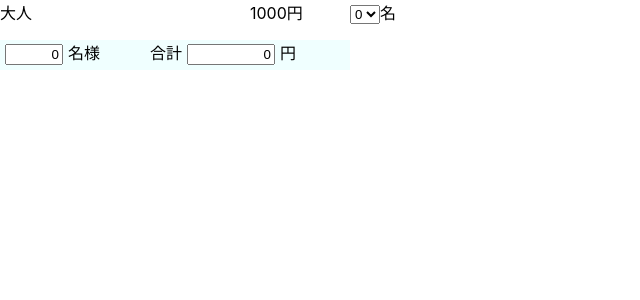
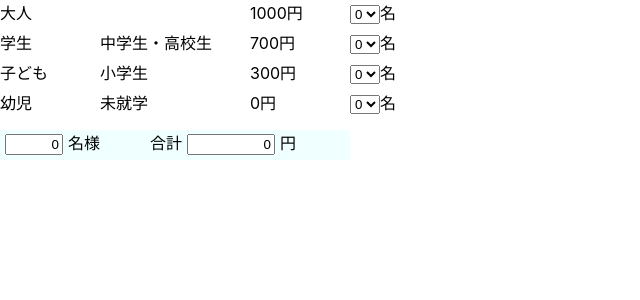
Before and after one commit to muchiyama/static_web_apps, a React (Create React App) app in the folder my_react_apps/: page /tutrial in a window 1280 px wide. Shown: the top 300 px of the page, without its empty margins (0-640 px from the left). Built offline with nearby package versions, Linux system fonts and the light colour scheme.

Commit message:
チュートリアル完成

```diff
--- a/my_react_apps/src/tutrial/Tutrial.tsx
+++ b/my_react_apps/src/tutrial/Tutrial.tsx
@@ -2,17 +2,22 @@ import React from 'react'
 // import ReactDOM from 'react-dom'
 
 import './Tutrial.css'
-import { DetailProps } from './TutrialTypes'
+import { DetailProps, FeeClassification, AdmissionFeeCalculatorState, SummaryProps } from './TutrialTypes'
 
-class Detail extends React.Component<DetailProps, {}> {
-  render() {
+const Detail: React.FC<DetailProps> = props => {
+  const onNumOfPeopleChange = (e: React.ChangeEvent<HTMLSelectElement>) => {
+    const num: number = Number(e.target.value);
+    props.onNumOfPeopleChange(num);
+  }
+
   return (
     <div >
-        <div className="classification-name">{this.props.classification.name}</div>
-        <div className="description">{this.props.classification.description}</div>
-        <div className="unit-price">{this.props.classification.unitPrice}円</div>
+      <div className="classification-name">{props.classification.name}</div>
+      <div className="description">{props.classification.description}</div>
+      <div className="unit-price">{props.classification.unitPrice}円</div>
       <div className="num-people">
-          <select value={this.props.classification.numOfPeople}>
+      <select value={props.classification.numOfPeople}
+          onChange={e => onNumOfPeopleChange(e)}>
           <option value="0">0</option>
           <option value="1">1</option>
           <option value="2">2</option>
@@ -24,55 +29,92 @@ class Detail extends React.Component<DetailProps, {}> {
     </div>
   );
 }
-}
 
-class Summary extends React.Component {
-  render() {
+const Summary: React.FC<SummaryProps> = props => {
   return (
     <div>
       <div className="party">
-          <input type="text" className="party" value="0" />
+        <input type="text" className="party" value={props.numOfPeople} />
         <span>名様</span>
       </div>
       <div className="total-amount">
         <span>合計</span>
-          <input type="text" className="total-amount" value="0" />
+        <input type="text" className="total-amount" value={props.totalAmount} />
         <span>円</span>
       </div>
     </div>
   );
 }
-}
 
-class AdmissionFeeCalculator extends React.Component {
-  private detail: DetailProps = {
-    classification: {
+class AdmissionFeeCalculator extends React.Component<{}, AdmissionFeeCalculatorState> {
+  constructor(props: {}){
+    super(props);
+    const adults: FeeClassification = {
       name: "大人",
       description: "",
       unitPrice: 1000,
       numOfPeople: 0,
-      totalPrice: 0
-    }
+      totalPrice: 0,
+    };
+    const students: FeeClassification = {
+      name: "学生",
+      description: "中学生・高校生",
+      unitPrice: 700,
+      numOfPeople: 0,
+      totalPrice: 0,
+    };
+    const children: FeeClassification = {
+      name: "子ども",
+      description: "小学生",
+      unitPrice: 300,
+      numOfPeople: 0,
+      totalPrice: 0,
+    };
+    const infants: FeeClassification = {
+      name: "幼児",
+      description: "未就学",
+      unitPrice: 0,
+      numOfPeople: 0,
+      totalPrice: 0,
     };
 
+    this.state = { feeClassifications: [adults, students, children, infants]  }
+  }
+
+  handleNumOfPeopleChange(idx: number, num: number) {
+    const currentFC = this.state.feeClassifications[idx];
+    const newTotalPrice = currentFC.unitPrice * num;
+    const newFC: FeeClassification =
+      Object.assign({}, currentFC, { numOfPeople: num, totalPrice: newTotalPrice });
+    // 新たな配列を生成
+    const feeClassifications = this.state.feeClassifications.slice();
+    feeClassifications[idx] = newFC;
+
+    this.setState({ feeClassifications: feeClassifications });
+  }
+
+
   render() {
+    const detailsJsx = this.state.feeClassifications.map((fc, idx) => {
+      return (
+        <Detail key={idx.toString()} classification={fc}
+          onNumOfPeopleChange={n => this.handleNumOfPeopleChange(idx, n)} />
+      );
+    });
+
+    const numOfPeople = this.state.feeClassifications
+    .map(fc => fc.numOfPeople).reduce((p, c) => p + c);
+
+    const totalAmount = this.state.feeClassifications
+      .map(fc => fc.totalPrice).reduce((p, c) => p + c);
+
     return (
       <>
-        <Detail classification={this.detail.classification} />
-        <Summary />
+        {detailsJsx}
+        <Summary numOfPeople={numOfPeople} totalAmount={totalAmount} />
       </>
     );
   }
 }
 
 export default AdmissionFeeCalculator
-
-//   const App: React.FC = () => {
-//     return (
-//       <div className="main">
-//         <AdmissionFeeCalculator />
-//       </div>
-//     );
-//   }
-
-//   ReactDOM.render(<App />, document.querySelector(".container"));
```
Also changed, not shown: my_react_apps/src/tutrial/TutrialTypes.ts (+14 -0 lines). Lines whose indentation alone changed are shown as unchanged.
